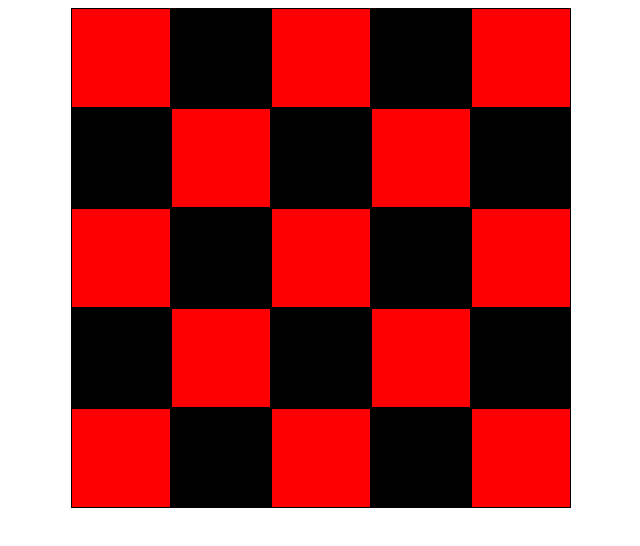
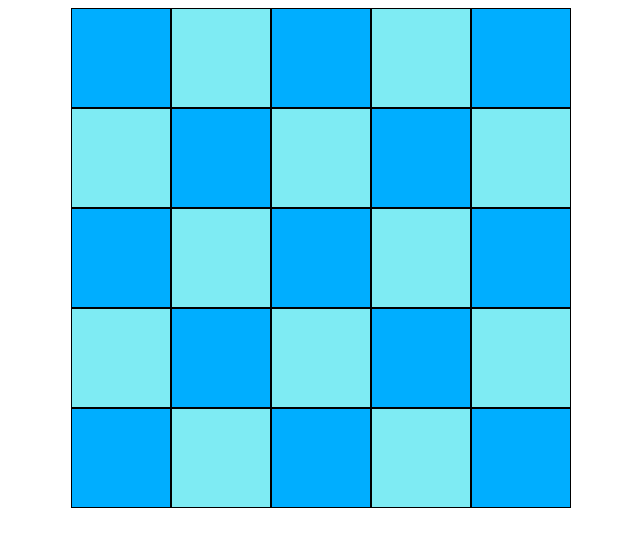
Before and after one commit to sara01rizo/CSS-attributes-selectors-square, a plain HTML site: page index.html in a window 1280 px wide. Shown: the whole page, without its empty margins (319-959 px from the left). Drawn offline with Linux system fonts and the light colour scheme.

Commit message:
Updated background-color in CSS  files changed

```diff
--- a/src/styles.css
+++ b/src/styles.css
@@ -1,7 +1,6 @@
 body {
   font-family: sans-serif;
 }
-
 
 .square {
   width: 100px;
@@ -18,15 +17,14 @@ body {
   flex-wrap: wrap;
 }
 
-
 .square:nth-of-type() {
   background-color: #128492;
 }
 
 .square:nth-of-type(n) {
-  background-color: red;
+  background-color: rgb(0, 174, 255);
 }
 
 .square:nth-of-type(2n) {
-  background-color: black;
+  background-color: rgb(126, 235, 243);
 }
```
Also changed, not shown: index.html (+1 -0 lines).
